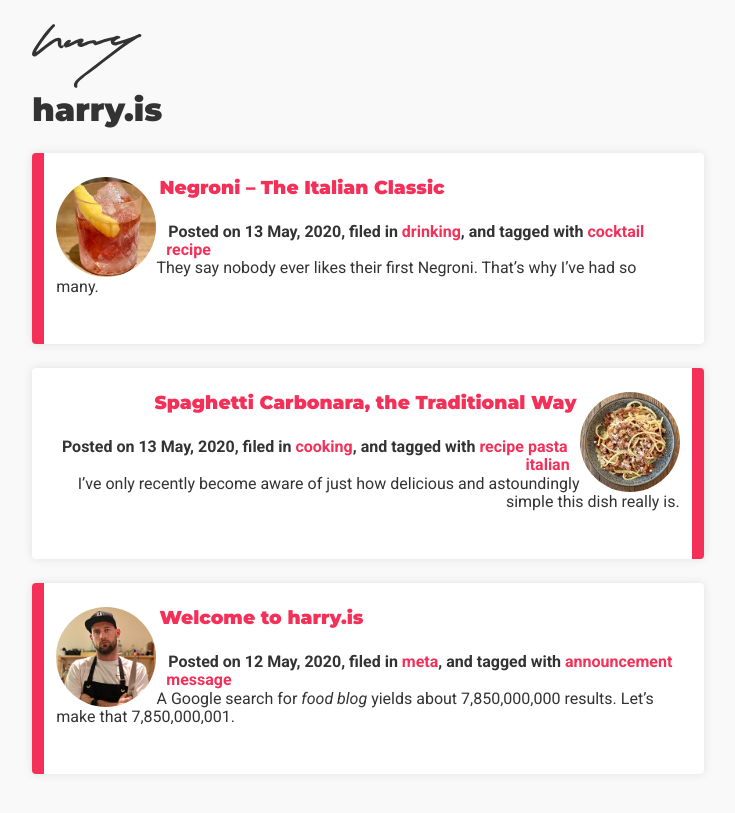
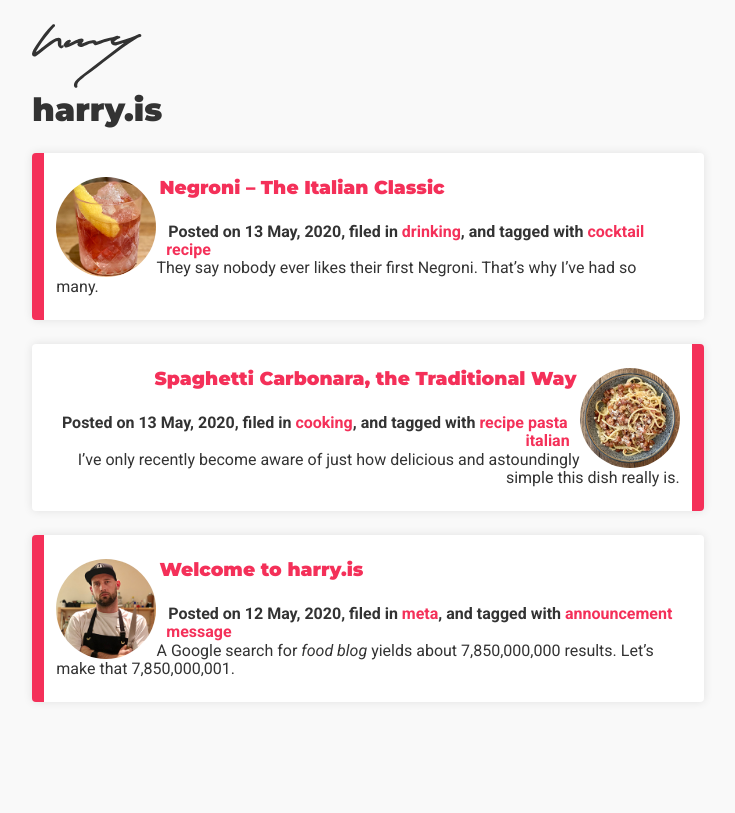
Before and after one commit to csswizardry/harry.is, a Jekyll site: the page built from index.html, in a window 1280 px wide. Shown: the top 813 px of the page, without its empty margins (272-1007 px from the left). Built offline with Jekyll 4.4.1, drawn with Linux system fonts in a browser that asks for light colours; the list of posts is cut into pages by our own code.

Commit message:
Tidy up card spacing

```diff
--- a/css/_components.card.scss
+++ b/css/_components.card.scss
@@ -14,6 +14,11 @@
   position: relative;
   border-radius: 4px;
   box-shadow: 0 0 10px rgba(0, 0, 0, 0.1);
+
+  > p:last-of-type {
+    margin-bottom: 0;
+  }
+
 }
 
 .c-card:nth-of-type(odd) {
```
Also changed, not shown: _includes/css/main.min.css.
